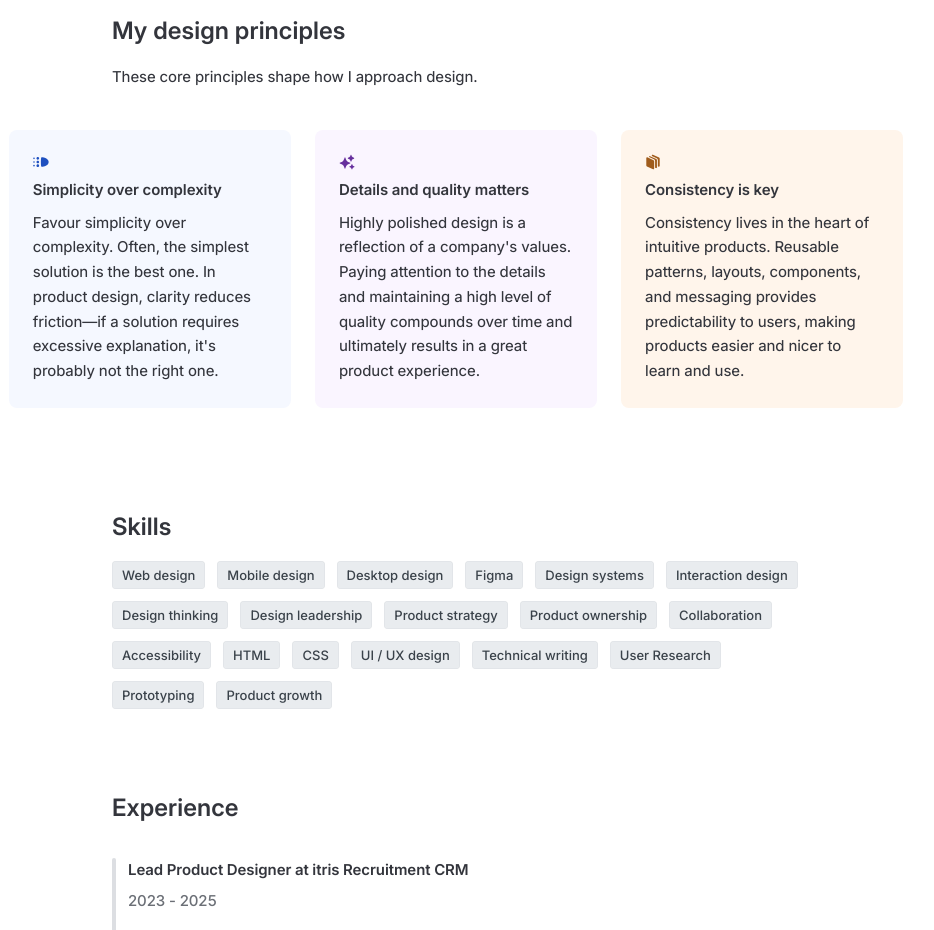
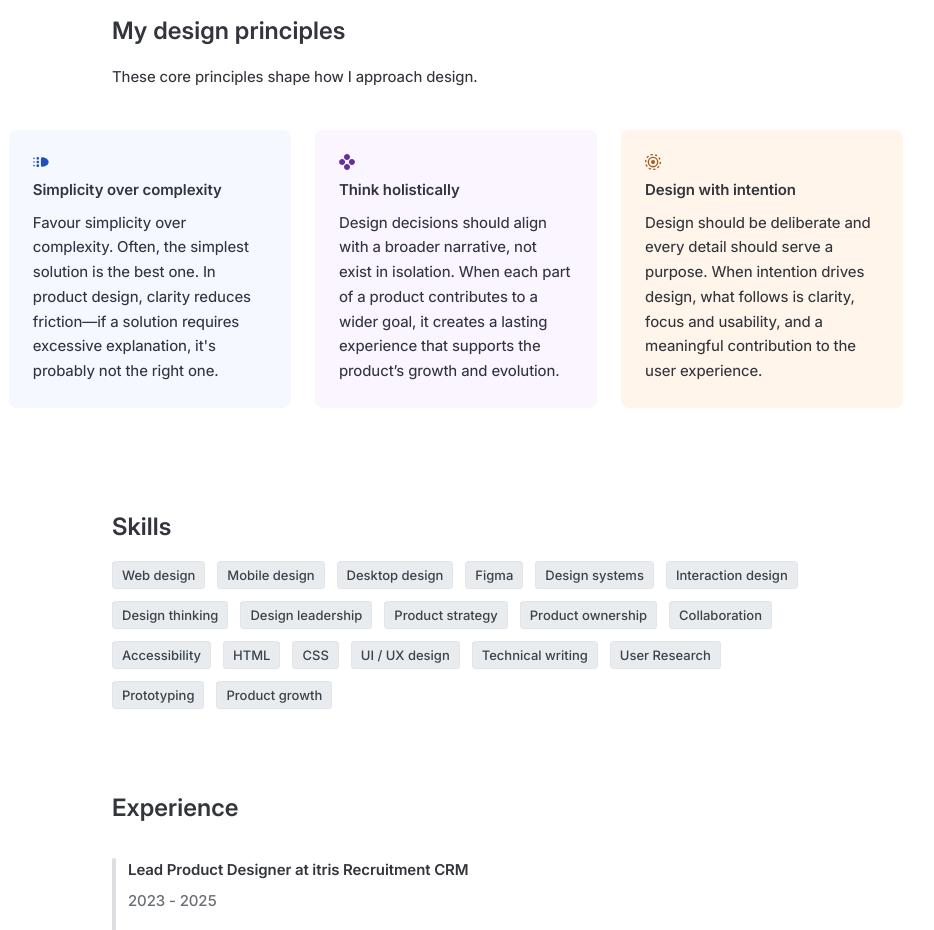
Before and after one commit to jack-brind/personal-site, a website built with Vite: page index.html in a window 1280 px wide. Shown: the part 1920-2850 px from the top of the page, without its empty margins (184-1118 px from the left). Built offline with nearby package versions, Linux system fonts and the light colour scheme; some packages are replaced by stand-ins of ours.

Commit message:
Adjusted principles

```diff
--- a/index.html
+++ b/index.html
@@ -327,7 +327,7 @@
                 right one.
               </p>
             </div>
-            <div class="principle principle-details">
+            <!-- <div class="principle principle-details">
               <div class="principle__header">
                 <div class="principle__icon">
                   <img
@@ -344,23 +344,41 @@
                 quality compounds over time and ultimately results in a great
                 product experience.
               </p>
+            </div> -->
+            <div class="principle principle-details">
+              <div class="principle__header">
+                <div class="principle__icon">
+                  <img
+                    src="/assets/images/holistic.svg"
+                    class="icon-details"
+                    alt="Simple icon"
+                  />
+                </div>
+                <h3>Think holistically</h3>
+              </div>
+              <p>
+                Design decisions should align with a broader narrative, not
+                exist in isolation. When each part of a product contributes to a
+                wider goal, it creates a lasting experience that supports the
+                product’s growth and evolution.
+              </p>
             </div>
             <div class="principle principle-quality">
               <div class="principle__header">
                 <div class="principle__icon">
                   <img
-                    src="/assets/images/consistent.svg"
+                    src="/assets/images/intention.svg"
                     class="icon-consistent"
                     alt="Simple icon"
                   />
                 </div>
-                <h3>Consistency is key</h3>
+                <h3>Design with intention</h3>
               </div>
               <p>
-                Consistency lives in the heart of intuitive products. Reusable
-                patterns, layouts, components, and messaging provides
-                predictability to users, making products easier and nicer to
-                learn and use.
+                Design should be deliberate and every detail should serve a
+                purpose. When intention drives design, what follows is clarity,
+                focus and usability, and a meaningful contribution to the user
+                experience.
               </p>
             </div>
           </div>
```
Also changed, not shown: public/assets/images/holistic.svg (added), public/assets/images/intention.svg (added).
